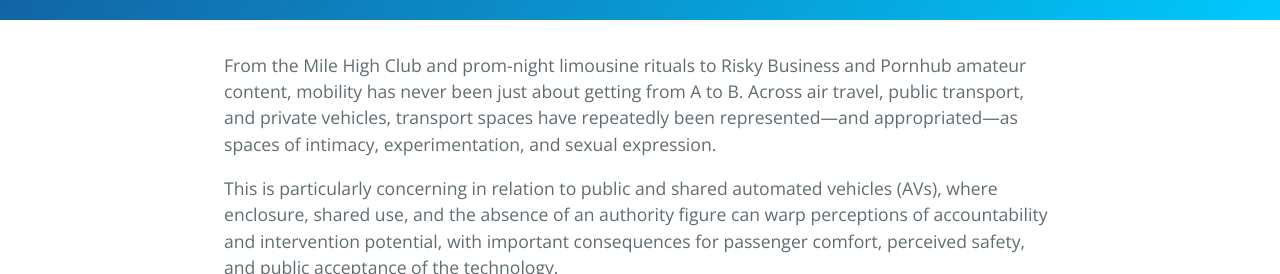
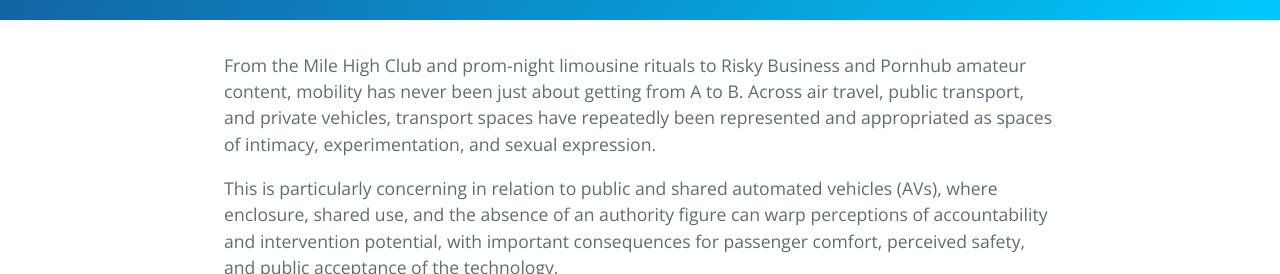
Before and after one commit to love-in-traffic/love-in-traffic.github.io, a Jekyll site: the page built from index.md, in a window 1280 px wide and 900 px high, cut to the strip 297-571 px from the top of the window. Built offline with Jekyll 4.4.1, drawn with Linux system fonts in a browser that asks for light colours; part of the change alters nothing that is shown; some of the changed text lies outside the part shown.

```diff
--- a/index.md
+++ b/index.md
@@ -2,7 +2,7 @@
 layout: default
 ---
 
-From the Mile High Club and prom-night limousine rituals to Risky Business and Pornhub amateur content, mobility has never been just about getting from A to B. Across air travel, public transport, and private vehicles, transport spaces have repeatedly been represented—and appropriated—as spaces of intimacy, experimentation, and sexual expression.
+From the Mile High Club and prom-night limousine rituals to Risky Business and Pornhub amateur content, mobility has never been just about getting from A to B. Across air travel, public transport, and private vehicles, transport spaces have repeatedly been represented and appropriated as spaces of intimacy, experimentation, and sexual expression.
 
 This is particularly concerning in relation to public and shared automated vehicles (AVs), where enclosure, shared use, and the absence of an authority figure can warp perceptions of accountability and intervention potential, with important consequences for passenger comfort, perceived safety, and public acceptance of the technology.
 
@@ -30,8 +30,8 @@ The workshop (W1) will take place on 20 September 2026, 08:30–12:30 in **room
  Session 3         | 16:45–17:30        | *Group work 2*: How can we advance the state of multi-agent automotive research?
  Closing           | 17:30–18:00        | Presentations of group work activities and wrap-up. Collection of the expression of interest to contribute to the positioning paper.
 
-# Organisers
-## Pavlo Bazilinskyy
+# Organizers
+## Alexandros Rouchitsas
 
 {:.organiser-photo}
 ![Pavlo Bazilinskyy]({{ site.url }}{{ site.baseurl }}/assets/pavlo-bazilinskyy.jpg)
```
